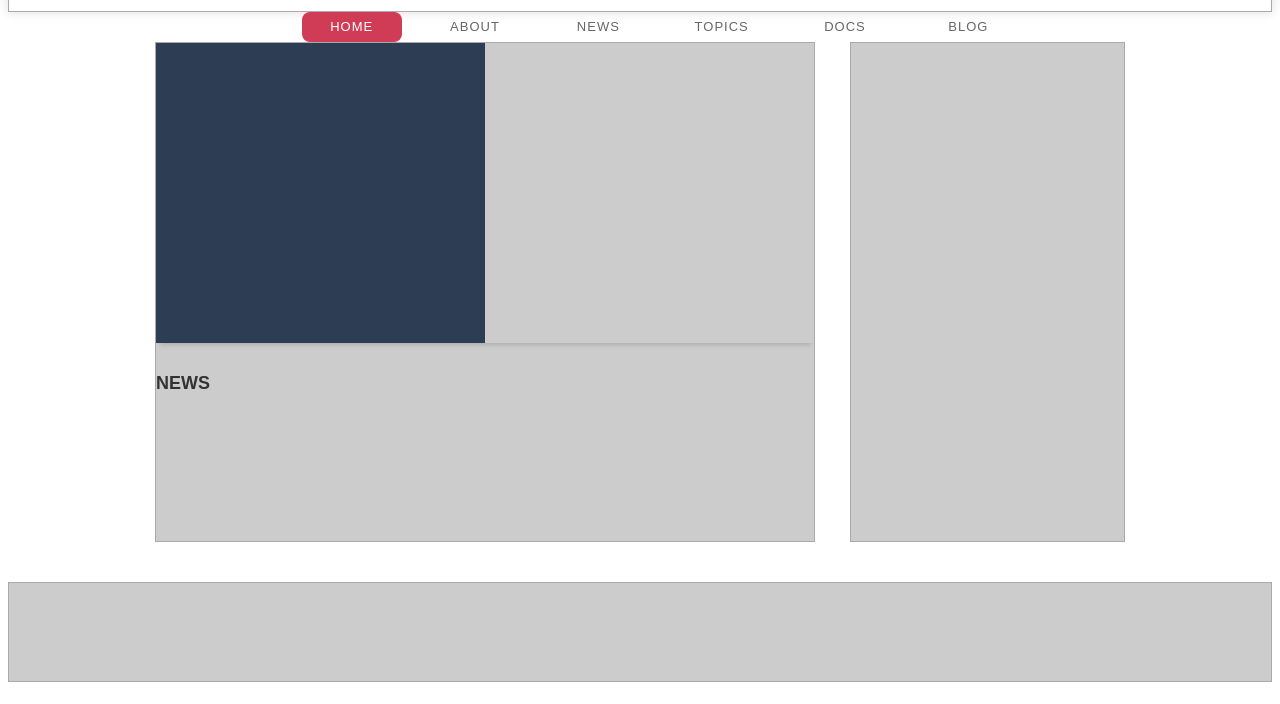
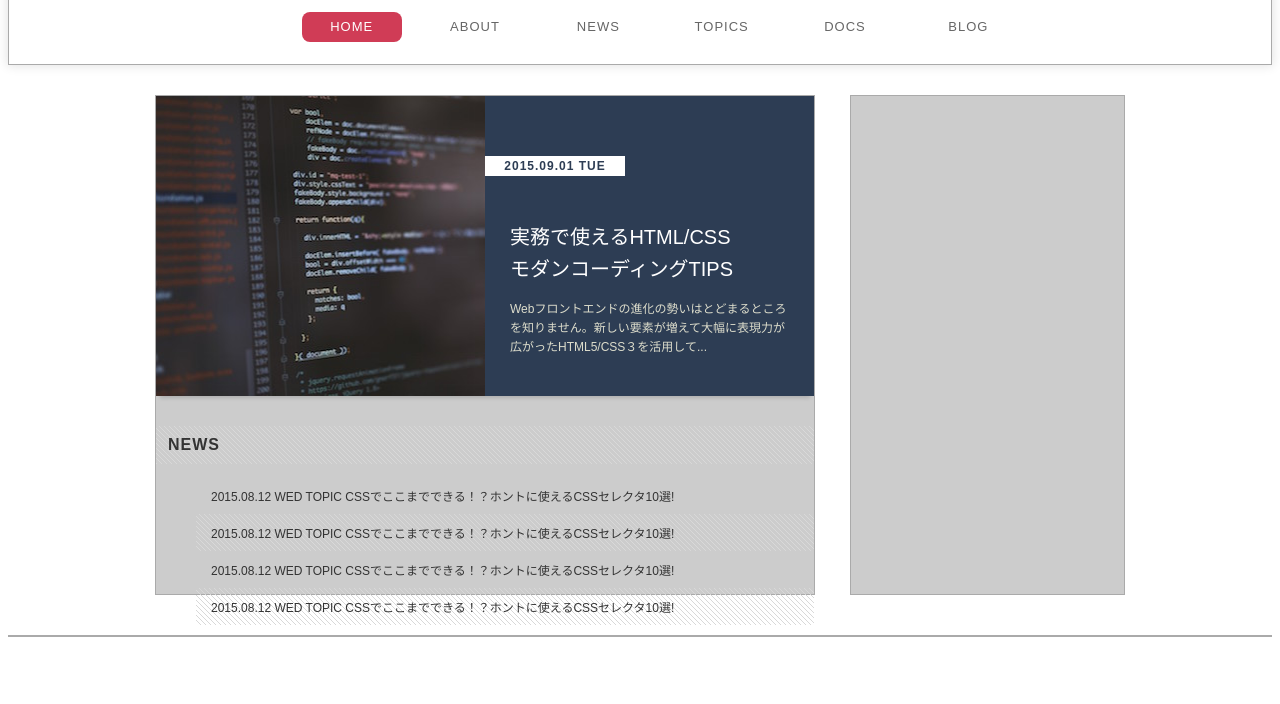
Before and after one commit to natsumi7733/VoluntaryTraining_coding, a plain HTML site: page 2/standard-layout/index.html in a window 1280 px wide. Shown: the part 96-800 px from the top of the page. Drawn offline with Linux system fonts and the light colour scheme.

Commit message:
no message

```diff
--- a/2/standard-layout/css/style.css
+++ b/2/standard-layout/css/style.css
@@ -31,9 +31,9 @@ a:link, a:visited, a:hover, a:active{
   box-shadow: 0 0 10px 1px #e3e3e3;
 }
 
-.header, footer{
+/* .header, footer{
   height: 100px;
-}
+} */
 
 .logo{
   width: 225px;
@@ -84,6 +84,12 @@ a:link, a:visited, a:hover, a:active{
   display: none;
 }
 
+/* ----------------------
+
+hot topic
+
+-----------------------*/
+
 .hot-topic{
   display: block;
   height: 300px;
@@ -102,11 +108,73 @@ a:link, a:visited, a:hover, a:active{
 }
 
 .hot-topic .content{
+  position: relative;
   float: left;
   width: 50%;
   height: 100%;
   padding: 105px 25px 0;
   background-color: #2d3d54;
+  line-height: 1.6;
+}
+
+.hot-topic .title{
+  margin-bottom: 15px;
+  color: #fff;
+  font-weight: normal;
+  font-size: 2.0rem;
+}
+
+.hot-topic .desc{
+  color: #ddc;
+}
+
+.hot-topic .date{
+  position: absolute;
+  top: 60px;
+  left: 0;
+  width: 140px;
+  padding: 4px;
+  background-color: #fff;
+  color: #2d3d54;
+  text-align: center;
+  letter-spacing: 1px;
+  font-weight: bold;
+  line-height: 1;
+}
+
+/* -----------------
+
+NEWS
+
+-------------------*/
+
+.heading{
+  padding: 10px 12px;
+  background: url('../images/bg-slash.gif');
+  letter-spacing: 1px;
+  font-size: 1.6rem;
+}
+
+.scroll-list{
+  max-height: 220px;
+  overflow-y: auto;
+  margin-bottom: 30px;
+  list-style-type: none;
+}
+
+.scroll-list .scroll-item a{
+  display: block;
+  padding: 10px 15px;
+  color: #333;
+  transition: background-color 0.1s;
+}
+
+.scroll-list .scroll-item:nth-of-type(even) a{
+  background: url('../images/bg-slash.gif')
+}
+
+.scroll-list .scroll-item a:hover{
+  background-color: #fafaf8;
 }
 
 .wrapper{
--- a/2/standard-layout/index.html
+++ b/2/standard-layout/index.html
@@ -29,12 +29,45 @@
 
         <h2 class="hidden">HOT TOPIC</h2>
         <a href="#" class="hot-topic clearfix">
-          <img　class="image" src="images/hot-topic.jpg" alt="コーディング画像">
-          <div class="content"></div>
+          <img class="image" src="./images/hot-topic.jpg" alt="コーディング画面">
+          <div class="content">
+            <h3 class="title">実務で使えるHTML/CSS<br>モダンコーディングTIPS</h3>
+            <p class="desc">Webフロントエンドの進化の勢いはとどまるところを知りません。新しい要素が増えて大幅に表現力が広がったHTML5/CSS３を活用して...</p>
+            <time class="date" datetime="2015-09-01">2015.09.01 TUE</time>
+          </div>
         </a>
-          <!-- HOT TOPICのコンテンツ内容が入ります -->
         <section class="news">
-          <h2>NEWS</h2>
+          <h2 class="heading">NEWS</h2>
+          <ul class="scroll-list">
+            <li class="scroll-item">
+              <a href="#">
+                <time class="date" datetime="2015-08-12">2015.08.12 WED</time>
+                <span class="category">TOPIC</span>
+                <span class="title">CSSでここまでできる！？ホントに使えるCSSセレクタ10選!</span>
+              </a>
+            </li>
+            <li class="scroll-item">
+              <a href="#">
+                <time class="date" datetime="2015-08-12">2015.08.12 WED</time>
+                <span class="category">TOPIC</span>
+                <span class="title">CSSでここまでできる！？ホントに使えるCSSセレクタ10選!</span>
+              </a>
+            </li>
+            <li class="scroll-item">
+              <a href="#">
+                <time class="date" datetime="2015-08-12">2015.08.12 WED</time>
+                <span class="category">TOPIC</span>
+                <span class="title">CSSでここまでできる！？ホントに使えるCSSセレクタ10選!</span>
+              </a>
+            </li>
+            <li class="scroll-item">
+              <a href="#">
+                <time class="date" datetime="2015-08-12">2015.08.12 WED</time>
+                <span class="category">TOPIC</span>
+                <span class="title">CSSでここまでできる！？ホントに使えるCSSセレクタ10選!</span>
+              </a>
+            </li>
+          </ul>
           <!-- NEWSのコンテンツ内容が入ります -->
         </section>
         <section class="articles">
```
